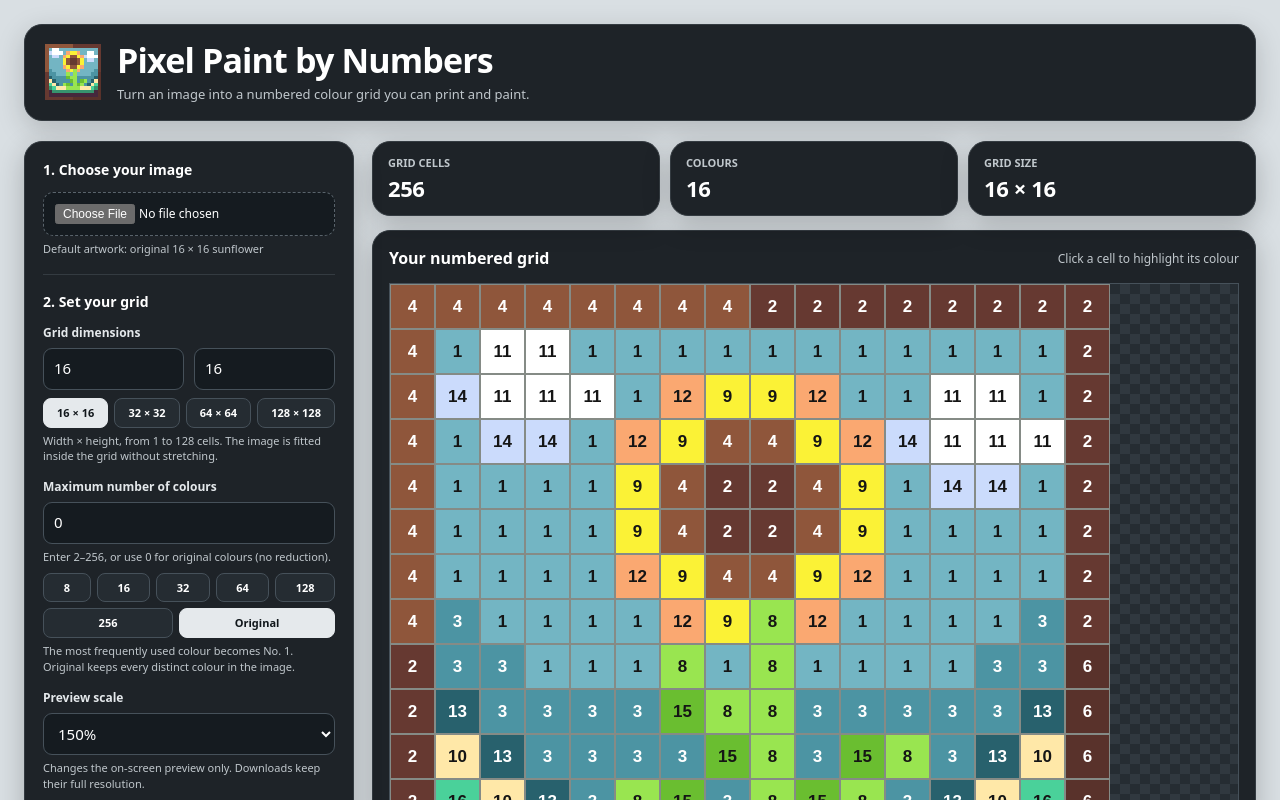
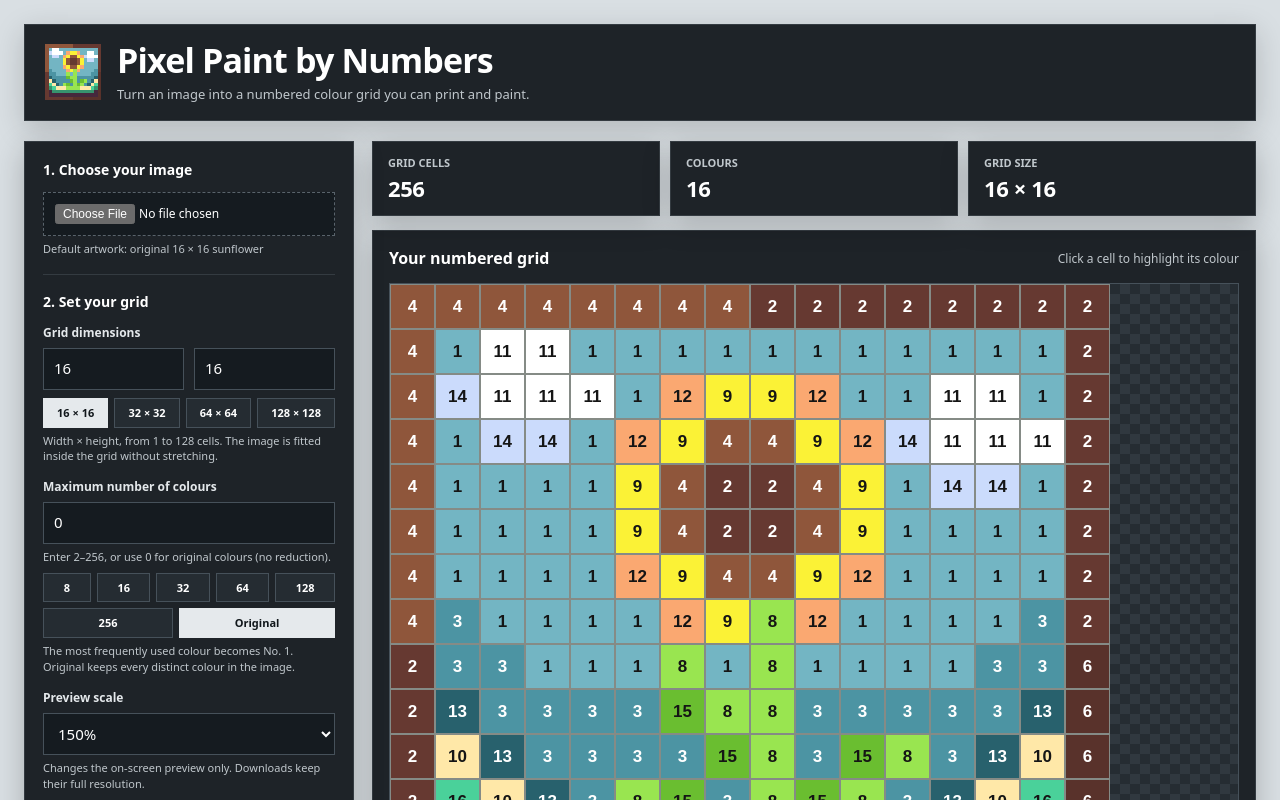
Before and after one commit to SamRussell22/pixel-paint-by-numbers, a plain HTML site: page index.html in a window 1280 px wide. Shown: the top 800 px of the page. Drawn offline with Linux system fonts and the light colour scheme.

Commit message:
Make all app corners square

```diff
--- a/index.html
+++ b/index.html
@@ -157,6 +157,13 @@ hr{border-top-color:#343b41}
 .key-item.active{border-color:#d5dce1;background:#39434b}
 .empty,.empty strong{color:#ffffff}
 .footer-note{color:#aeb8bf}
+
+/* Consistent sharp-edged style throughout the app */
+*,
+*::before,
+*::after{
+  border-radius:0 !important;
+}
 
 </style>
 </head>
```
